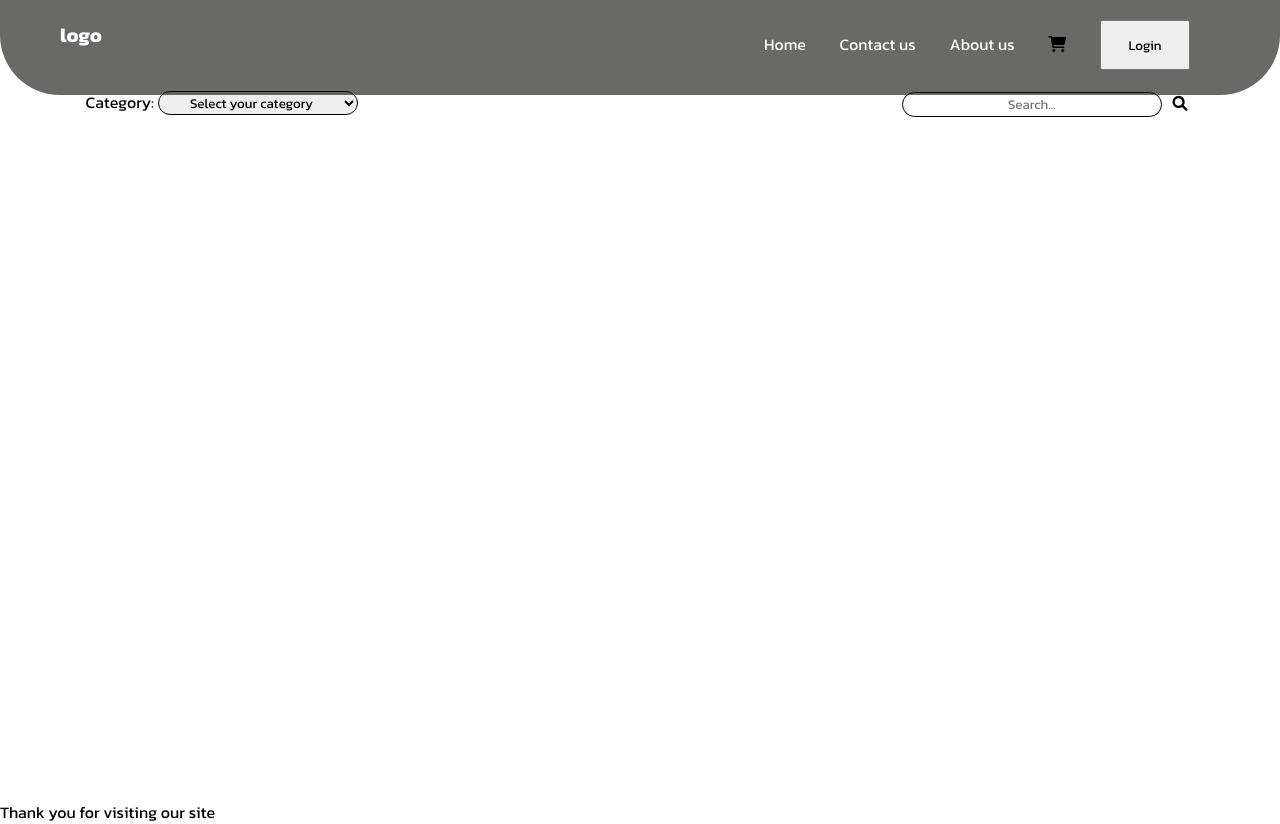
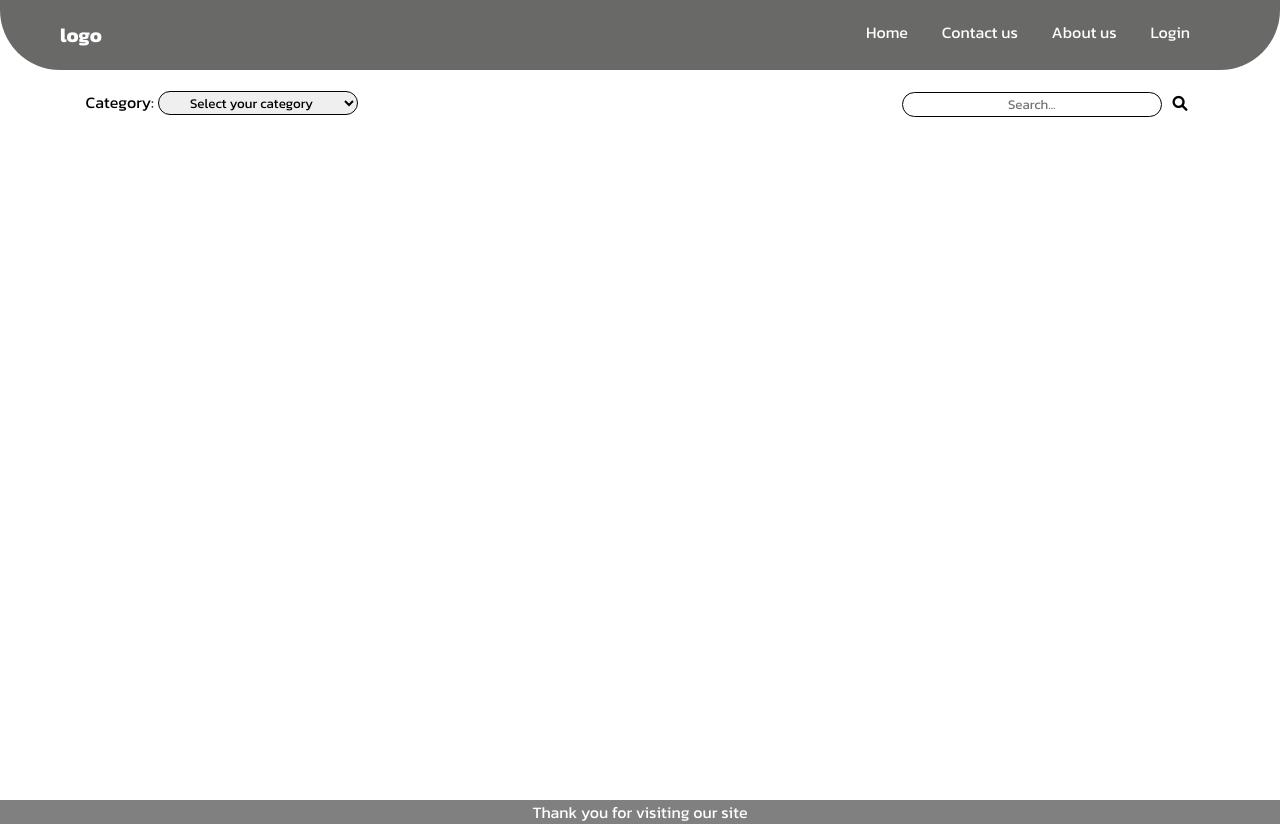
Before and after one commit to Bishal-Bhandari01/college_project, a PHP site: page / in a window 1280 px wide. Run offline with PHP 8.4, Linux system fonts and the light colour scheme.

Commit message:
some changes

```diff
--- a/index.html
+++ b/index.html
@@ -32,16 +32,8 @@
                     <a href="#">About us</a>
                 </li>
                 <li>
-                    <a href="#">
-                        <i class="fas fa-solid fa-cart-shopping"
-                         style="color:black"></i>
-                    </a>
-                </li>
-                <li>
                     <a href="forms/login/login.php">
-                        <button class="loginbutton">
-                            Login
-                        </button>
+                        Login
                     </a>
                 </li>
             </ul>
--- a/main.css
+++ b/main.css
@@ -37,10 +37,6 @@ ul li a{
     margin-right: 30px;
     color: #fff;
 }
-ul li a .loginbutton{
-    width: 90px;
-    height: 50px;
-}
 
 /* home start here */
 .home{
@@ -75,3 +71,12 @@ ul li a .loginbutton{
     border:none;
     cursor: pointer;
 }
+
+
+
+/* footer styling */
+.footer {
+    background-color: gray;
+    color: #fff;
+    text-align: center;
+}
```
Also changed, not shown: forms/register/register.php (+31 -2 lines).
